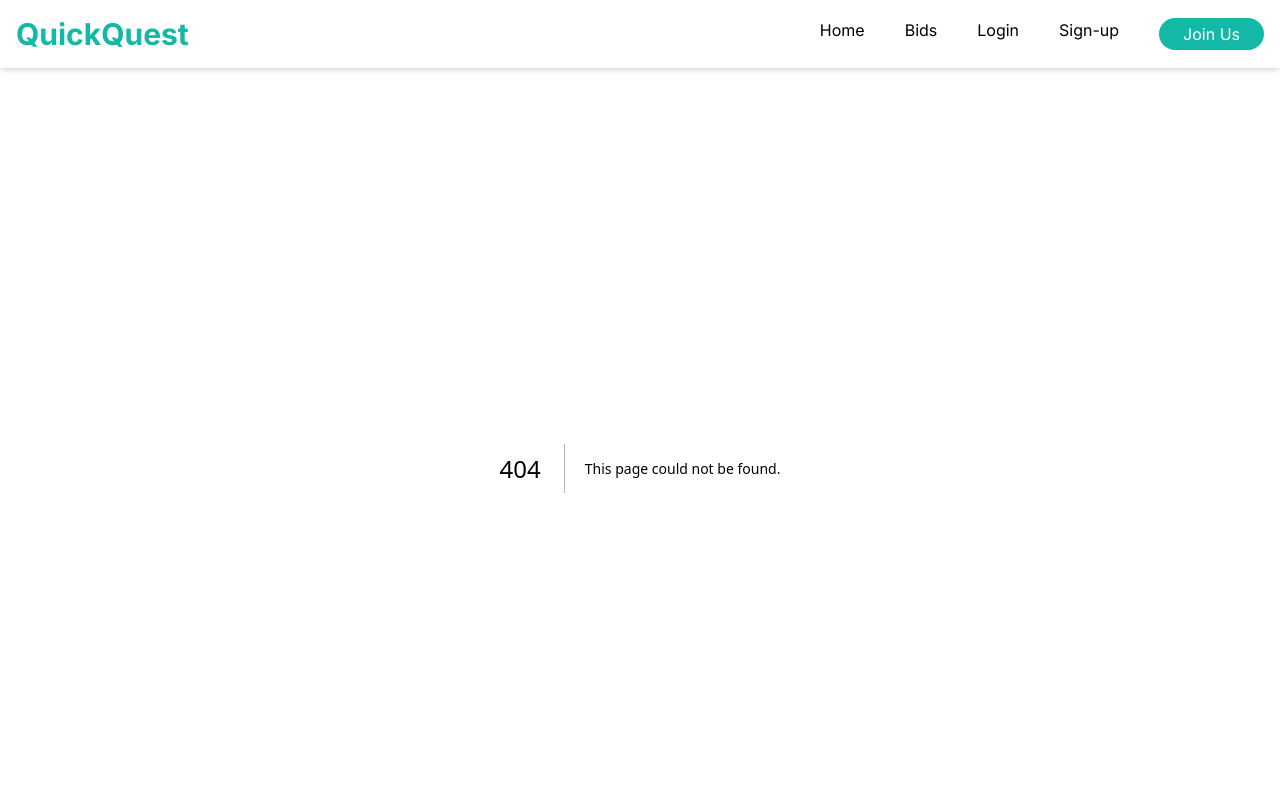
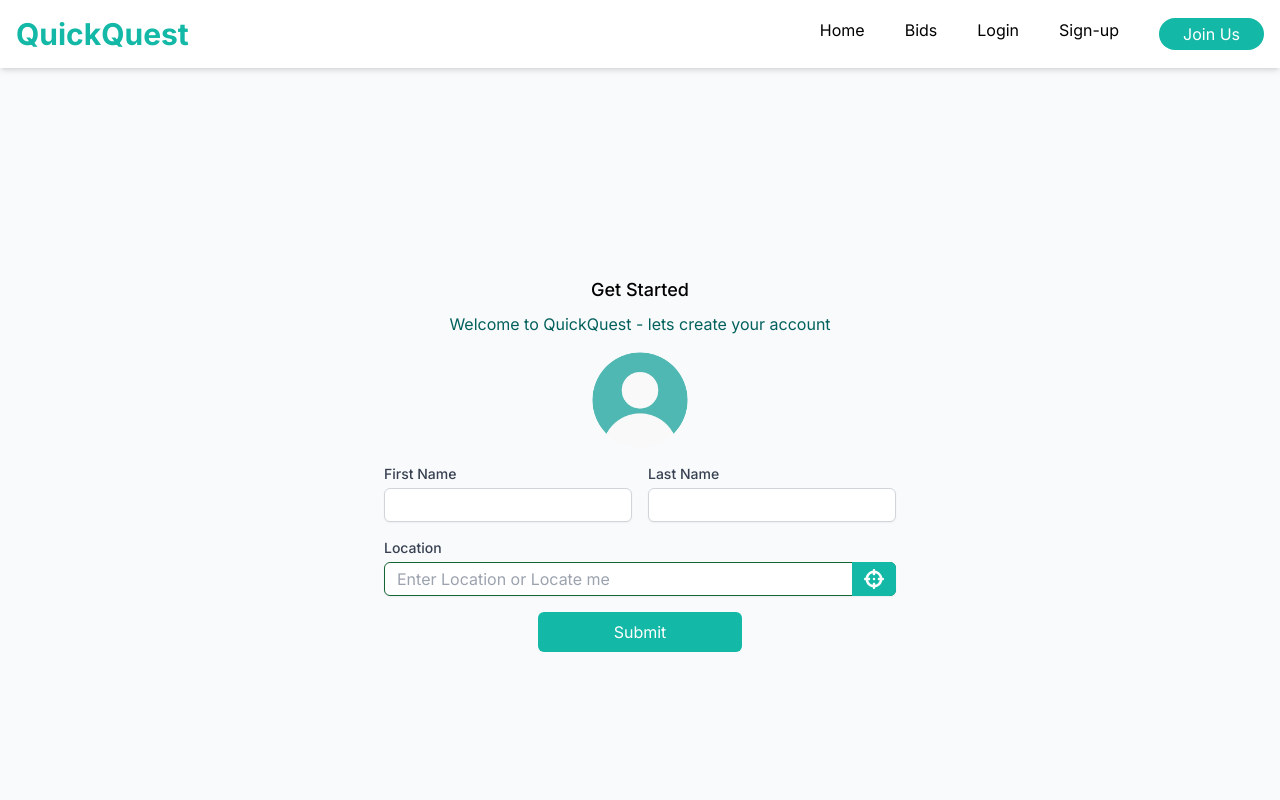
Before and after one commit to Asanda65/QuickQuest_frontend, a Next.js app: page /editProfile in a window 1280 px wide. Before the commit this address had no page. Shown: the top 800 px of the page. Built offline with nearby package versions, Linux system fonts and the light colour scheme.

Commit message:
prfoile page

```diff
--- /dev/null
+++ b/src/app/editProfile/page.jsx
@@ -0,0 +1,102 @@
+"use client"
+import React, { useState } from 'react';
+import { FontAwesomeIcon } from '@fortawesome/react-fontawesome';
+import { faCamera } from '@fortawesome/free-solid-svg-icons';
+import LocationPicker from '../../components/signupLocationInput'; // Adjust import if needed
+import { ThreeDots } from 'react-loader-spinner';
+
+export default function EditProfile() {
+    const [profile, setProfile] = useState({
+        firstName: '',
+        lastName: '',
+        email: ''
+    });
+    const [image, setImage] = useState(null);
+    const [imagePreview, setImagePreview] = useState(null);
+    const [loading, setLoading] = useState(false);
+    const [errors, setErrors] = useState({});
+
+    const handleInputChange = (event) => {
+        const { name, value } = event.target;
+        setProfile({
+            ...profile,
+            [name]: value
+        });
+    };
+
+    const handleImageUpload = (event) => {
+        const file = event.target.files[0];
+        if (file) {
+            setImage(file);
+            const reader = new FileReader();
+            reader.onloadend = () => {
+                setImagePreview(reader.result);
+            };
+            reader.readAsDataURL(file);
+        }
+    };
+
+    const handleSubmit = (e) => {
+        e.preventDefault();
+        // Implement your form submission logic here
+        console.log(profile, image);
+    };
+
+
+
+    return (
+        <div className='flex flex-col items-center justify-center min-h-screen bg-gray-50 px-6'>
+            <h1 className="text-lg font-medium text-black">Get Started</h1>
+            <p className="text-center text-base my-2 mb-4" style={{ color: "#02615D" }}>Welcome to QuickQuest - lets create your account</p>
+            <div className="relative flex flex-col items-center justify-center w-24 h-24 rounded-full overflow-hidden mb-4">
+                <input type="file" id="imageUpload" className="hidden" onChange={handleImageUpload} />
+                <label htmlFor="imageUpload" className="cursor-pointer">
+                    {imagePreview ? (
+                        <img src={imagePreview} alt="Profile" className="w-24 h-24 rounded-full" />
+                    ) : (
+                        <img src="/images/profile-icon.png" alt="Profile" className="w-24 h-24 rounded-full" />
+                    )}
+                    <div className="absolute inset-0 w-full h-full flex flex-col items-center justify-center bg-black bg-opacity-50 opacity-0 hover:opacity-100 transition-opacity duration-300">
+                        <FontAwesomeIcon icon={faCamera} className="text-white" />
+                        <span className="text-white text-xs">Add image</span>
+                    </div>
+                </label>
+            </div>
+            <form onSubmit={handleSubmit} className="w-full max-w-lg">
+                <div className="flex gap-4 mb-4">
+                    <div className="w-1/2">
+                        <label htmlFor="first-name" className="block text-sm font-medium text-gray-700">First Name</label>
+                        <input
+                            type="text"
+                            id="first-name"
+                            name="firstName"
+                            value={profile.firstName}
+                            onChange={handleInputChange}
+                            className={`mt-1 block w-full border ${errors.firstName ? 'border-red-500' : 'border-gray-300'} p-1 rounded-md shadow-sm`}
+                        />
+                        {errors.firstName && <p className="text-red-500 text-xs mt-1">{errors.firstName}</p>}
+                    </div>
+                    <div className="w-1/2">
+                        <label htmlFor="last-name" className="block text-sm font-medium text-gray-700">Last Name</label>
+                        <input
+                            type="text"
+                            id="last-name"
+                            name="lastName"
+                            value={profile.lastName}
+                            onChange={handleInputChange}
+                            className={`mt-1 block w-full border ${errors.lastName ? 'border-red-500' : 'border-gray-300'} p-1 rounded-md shadow-sm`}
+                        />
+                        {errors.lastName && <p className="text-red-500 text-xs mt-1">{errors.lastName}</p>}
+                    </div>
+                </div>
+                <LocationPicker onLocationSelect={(location) => setProfile({ ...profile, location })} />
+                {errors.location && <p className="text-red-500 text-xs mt-1">{errors.location}</p>}
+
+                <div className='flex items-center justify-center mt-4'>
+                    <button type="submit" className="w-2/5 bg-teal-500 text-white text-base rounded-md py-2 mb-2 hover:bg-teal-600">
+                        Submit
+                    </button></div>
+            </form>
+        </div>
+    );
+}
--- a/src/app/profile/page.jsx
+++ b/src/app/profile/page.jsx
@@ -1,5 +1,6 @@
 "use client"
 import React, { useState, useEffect } from 'react';
+import Link from 'next/link';
 import Footer from "../../components/Footer";
 import Navbar from "../../components/Navbar";
 import { FaMapMarkerAlt } from 'react-icons/fa';
@@ -8,8 +9,22 @@ import AuthRoute from '../(auth)/AuthRoute';
 import axios from 'axios';
 import { ThreeDots } from 'react-loader-spinner';
 import Swal from 'sweetalert2';
+import RatingComponent from '../../components/Rating';
+import { IoMdCloseCircleOutline } from "react-icons/io";
 
 const OrderCard = ({ order }) => {
+
+  const [showRating, setShowRating] = useState(false);
+
+
+  const handleCompleteOrderRating = () => {
+    // You can implement whatever needs to happen before showing the rating
+    // For instance, setting loading states or completing an order process
+    setShowRating(true); // This will trigger the rating modal to appear
+  };
+
+
+
   const { _id, service, worker, orderedDate, deliveryDate, price } = order;
   const [isLoading, setIsLoading] = useState(false);
 
@@ -78,11 +93,28 @@ const OrderCard = ({ order }) => {
       <div className='flex md:mt-0 mt-2'>
         <button
           className="bg-teal-500 hover:bg-teal-800 duration-700 text-white py-1.5 px-4 rounded"
-          onClick={handleCompleteOrder}
+          onClick={handleCompleteOrderRating}
           disabled={isLoading}
         >
           Mark as Complete
         </button>
+
+        {showRating && (
+          <div className="fixed inset-0 bg-black bg-opacity-50 flex justify-center items-center">
+            <div className="bg-white p-4 rounded-lg max-w-sm w-full">
+              <button
+                className="mt-0 text-white rounded"
+                onClick={() => setShowRating(false)}
+              >
+                <IoMdCloseCircleOutline className='text-red-500 hover:text-red-700  text-3xl' />
+              </button>
+              <RatingComponent />
+
+            </div>
+          </div>
+        )}
+
+
         <button
           className="ml-2 bg-transparent hover:bg-red-500 text-red-500 duration-700 font-semibold hover:text-white py-1.5 px-4 border border-red-500 hover:border-transparent rounded"
           onClick={handleCancelOrder}
@@ -108,9 +140,13 @@ const PastOrderCard = ({ order }) => {
       <span>Due on {new Date(deliveryDate).toLocaleDateString()}</span>
       <span>${price}</span>
       <div className='flex md:mt-0 mt-2'>
-        <button className="bg-teal-500 hover:bg-teal-800 duration-700 text-white py-1.5 px-4 rounded">
+        <button
+          className={`${status === 'CANCELLED' ? 'bg-red-500 ' : 'bg-teal-500'
+            }  text-white py-1.5 px-4 rounded`}
+        >
           {status === 'CANCELLED' ? 'Cancelled' : 'Delivered'}
         </button>
+
       </div>
     </div>
   );
@@ -232,6 +268,18 @@ const UserProfilePage = () => {
               <FaMapMarkerAlt className='text-teal-500 mr-1' />
               <span className='text-sm'>{userProfile?.locationName}</span>
             </div>
+            <div className="flex items-center justify-center mt-4">
+              <Link href='/editProfile'>
+                <button className="w-32 bg-teal-500 hover:bg-teal-800 duration-700 text-white py-1.5 px-4 rounded">
+                  Edit Profile
+                </button>
+              </Link>
+            </div>
+            <div className="flex items-center justify-center mt-4">
+              <button className="w-32 bg-red-500 hover:bg-red-700 duration-700 text-white py-1.5 px-4 rounded">
+                Log Out
+              </button>
+            </div>
             <div className='mx-4 sm:mx-20'>
               {ongoingOrders.length > 0 && (
                 <>
--- /dev/null
+++ b/src/components/Rating.jsx
@@ -0,0 +1,38 @@
+import React, { useState } from 'react';
+import { FaStar } from 'react-icons/fa';
+
+const RatingComponent = () => {
+    const [rating, setRating] = useState(0);
+    const [hover, setHover] = useState(0);
+
+    return (
+        <div className="p-2 bg-white rounded-lg shadow-sm">
+            <p className="text-lg font-semibold text-gray-700 mb-2 text-center">Rate the service</p>
+            <div className="flex items-center justify-center mb-4 space-x-1 py-2">
+                {[...Array(5)].map((_, index) => {
+                    const ratingValue = index + 1;
+                    return (
+                        <FaStar
+                            key={index}
+                            className={`h-8 w-8 cursor-pointer transition-colors duration-150 ${ratingValue <= (hover || rating) ? 'text-yellow-400' : 'text-gray-300'
+                                }`}
+                            onMouseEnter={() => setHover(ratingValue)}
+                            onMouseLeave={() => setHover(0)}
+                            onClick={() => setRating(ratingValue)}
+                        />
+                    );
+                })}
+            </div>
+            <textarea
+                className="w-full p-2 border border-gray-300 rounded-md focus:none focus:none focus:none"
+                rows="3"
+                placeholder="Leave a comment..."
+            ></textarea>
+            <button className="mt-2 w-full py-2 duration-700 px-4 bg-teal-500 text-white font-semibold rounded-md hover:bg-teal-700 focus:outline-none focus:ring-2 focus:ring-blue-500 focus:ring-opacity-50">
+                Submit
+            </button>
+        </div>
+    );
+};
+
+export default RatingComponent;
```
